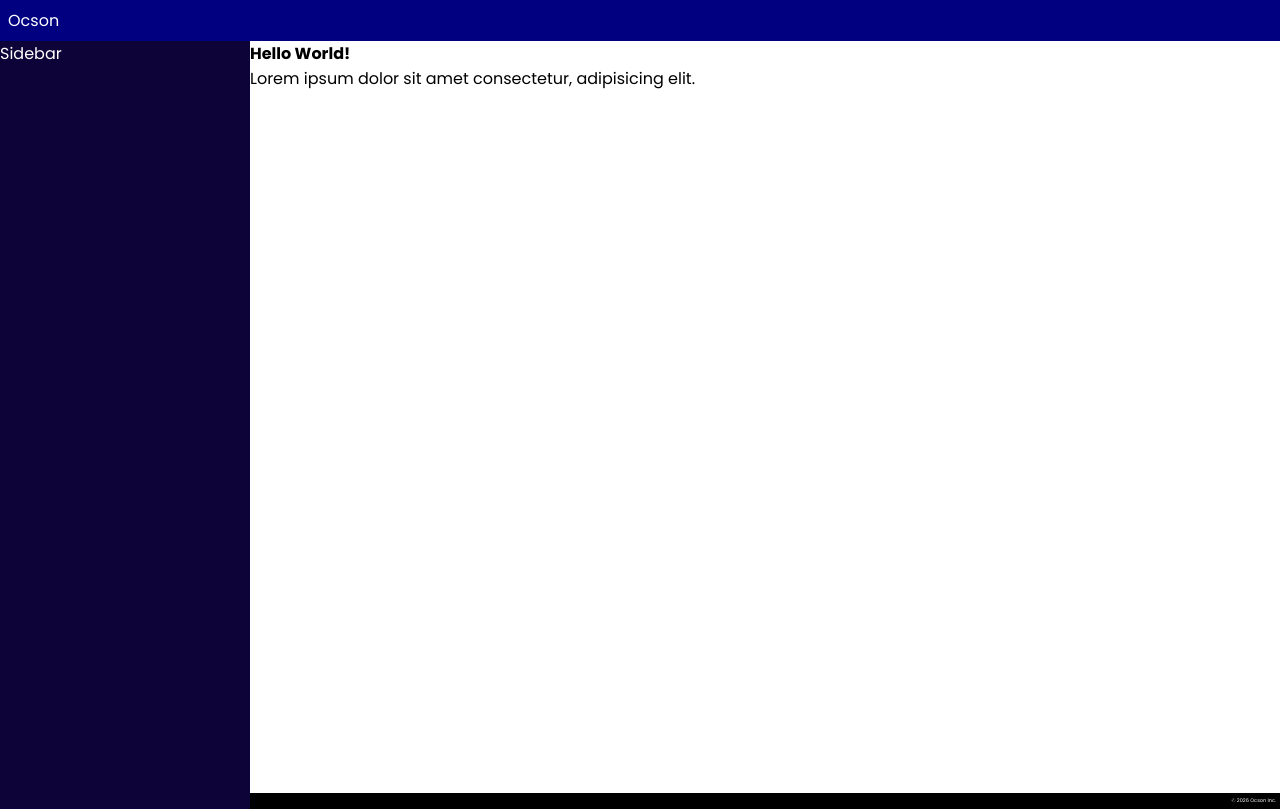
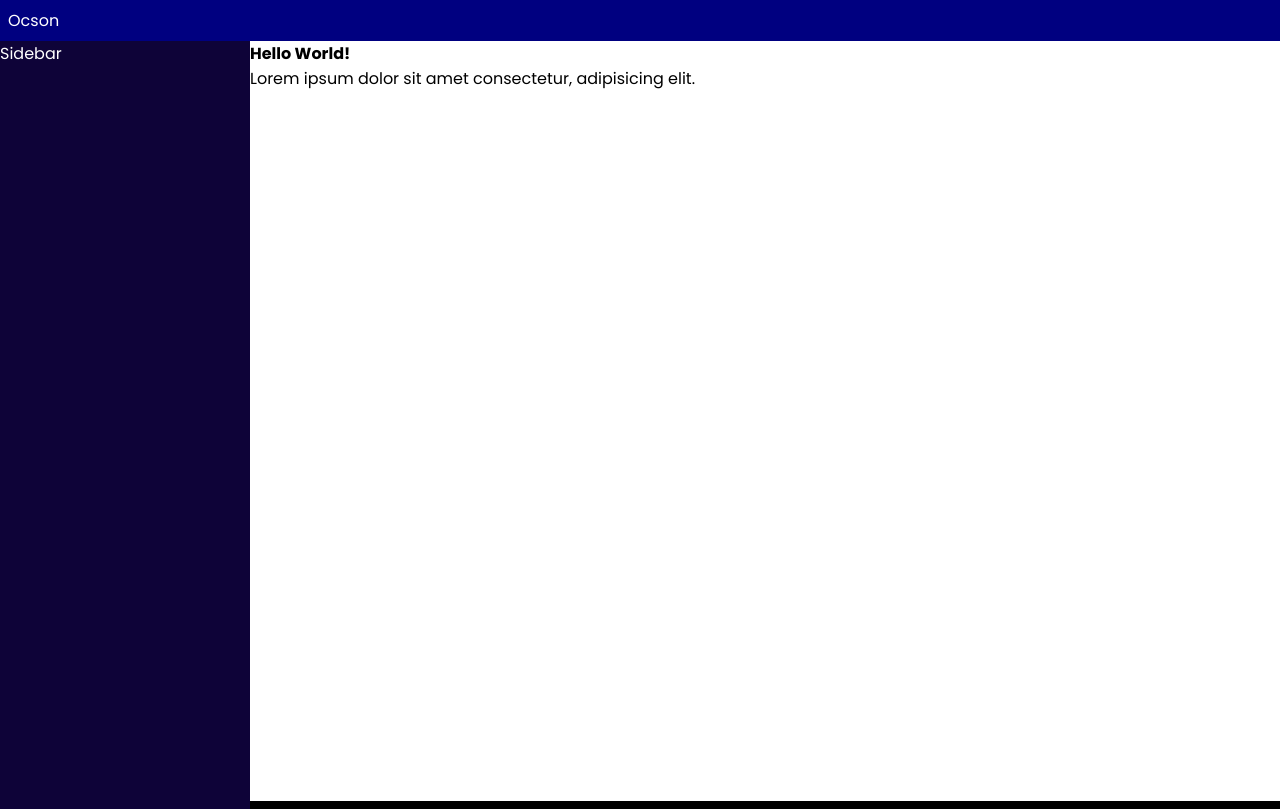
Before and after one commit to Ivanochige/Enterprise-Resource-Planning-System, a plain HTML site: page index.html in a window 1280 px wide. Drawn offline with nearby package versions, Linux system fonts and the light colour scheme.

Commit message:
Update style.css

```diff
--- a/Resources/css/style.css
+++ b/Resources/css/style.css
@@ -64,7 +64,7 @@ text-align: right;
 }
 
 .footer p {
-font-size: 5px;
+font-size: .2px;
 }
 
 #toggle-menu {
```
